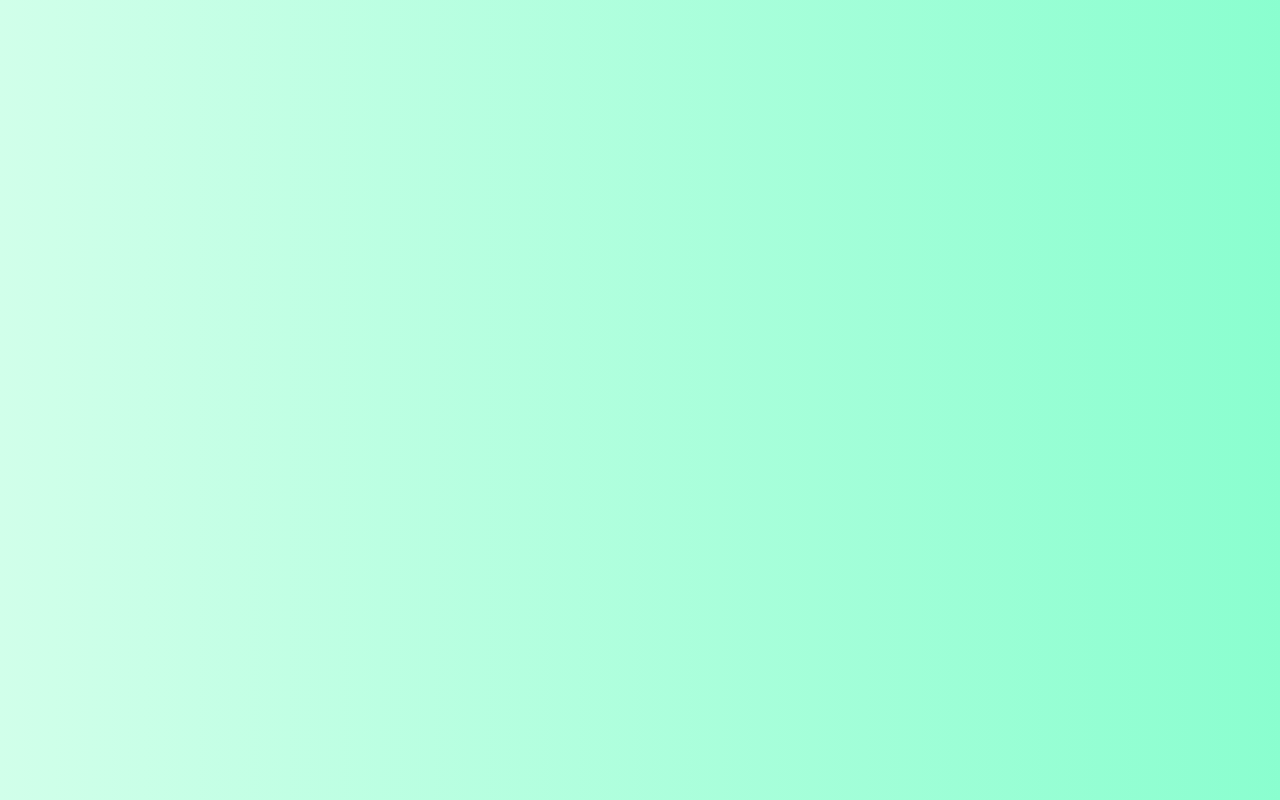
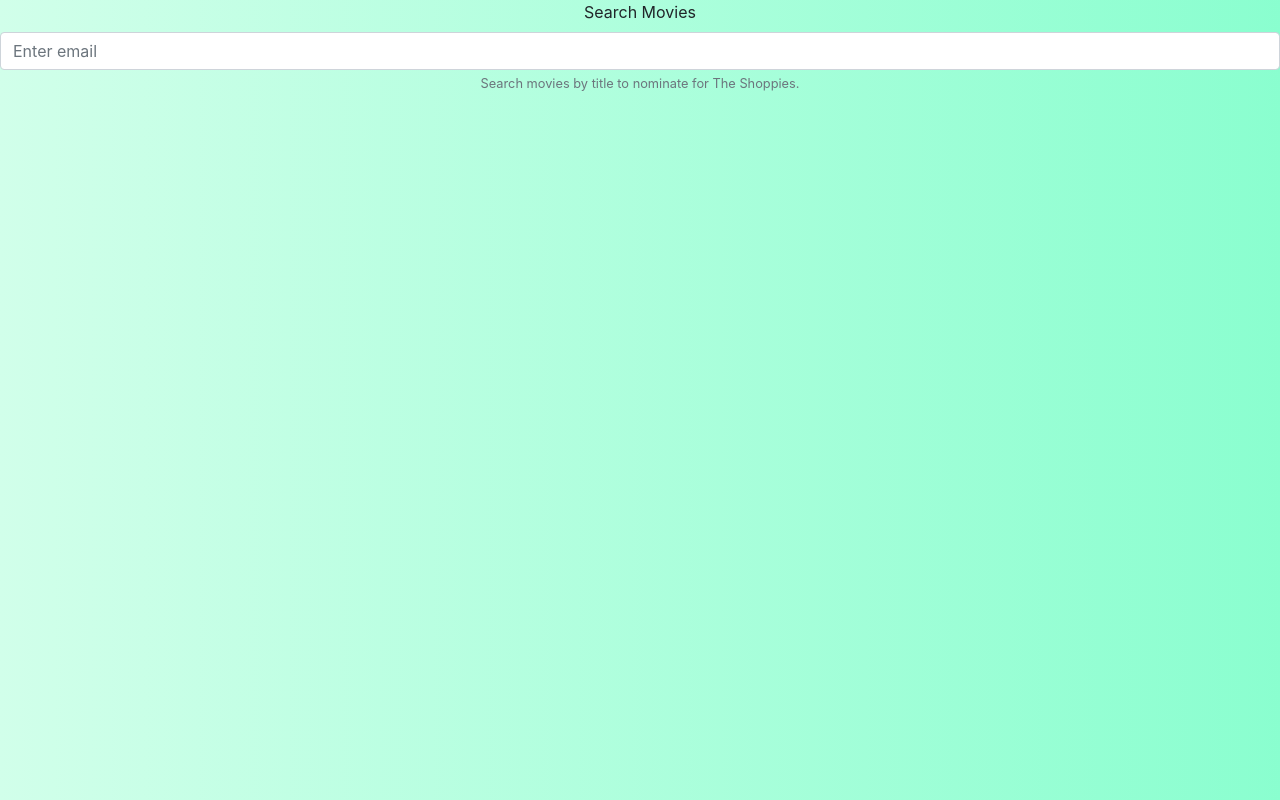
Before and after one commit to carlsachs/shopify_challenge, a React (Create React App) app in the folder shopify_movies/: page / in a window 1280 px wide. Built offline with nearby package versions, Linux system fonts and the light colour scheme.

Commit message:
added basic search form up top, not functional yet

```diff
--- a/shopify_movies/package.json
+++ b/shopify_movies/package.json
@@ -7,6 +7,7 @@
     "@testing-library/react": "^9.5.0",
     "@testing-library/user-event": "^7.2.1",
     "axios": "^0.20.0",
+    "bootstrap": "^4.5.2",
     "react": "^16.13.1",
     "react-bootstrap": "^1.3.0",
     "react-dom": "^16.13.1",
@@ -14,7 +15,8 @@
     "react-router-dom": "^5.2.0",
     "react-scripts": "3.4.3",
     "redux": "^4.0.5",
-    "redux-thunk": "^2.3.0"
+    "redux-thunk": "^2.3.0",
+    "styled-components": "^5.2.0"
   },
   "scripts": {
     "start": "react-scripts start",
--- a/shopify_movies/src/App.js
+++ b/shopify_movies/src/App.js
@@ -1,9 +1,27 @@
-import React from 'react';
+import React, { useState, useEffect, useRef } from 'react';
+
+//styling
+import styled from "styled-components";
 import './App.css';
 
-function App() {
+//components
+import SearchBar from "./components/SearchBar";
+
+//styled-components
+const Top = styled.div`
+  width: 100%;
+  height: 500px;
+`;
+
+function App(props) {
   return (
     <div className="App">
+
+      <Top>
+
+        <SearchBar />
+
+      </Top>
 
     </div>
   );
--- a/shopify_movies/src/actions/actions.js
+++ b/shopify_movies/src/actions/actions.js
@@ -10,7 +10,7 @@ export const getMovies = () => {
     return dispatch => {
       dispatch({ type: FETCH_MOVIES_START });
       axios
-        .get("")
+        .get("http://www.omdbapi.com/?i=tt3896198&apikey=a06127f9")
         .then(res => {
           console.log(res.data);
           dispatch({ type: FETCH_MOVIES_SUCCESS, payload: res.data });
--- /dev/null
+++ b/shopify_movies/src/components/SearchBar.js
@@ -0,0 +1,28 @@
+import React from "react";
+
+//styling
+import styled from "styled-components";
+import { Form } from "react-bootstrap";
+
+const Wrapper = styled.div`
+
+`;
+
+const SearchBar = (props) => {
+
+    return (
+        <Wrapper>
+            <Form>
+                <Form.Group controlId="formBasicEmail">
+                    <Form.Label>Search Movies</Form.Label>
+                    <Form.Control type="email" placeholder="Enter email" />
+                    <Form.Text className="text-muted">
+                    Search movies by title to nominate for The Shoppies.
+                    </Form.Text>
+                </Form.Group>
+            </Form>
+        </Wrapper>
+    )
+}
+
+export default SearchBar;
```
Also changed, not shown: 1 other file (tests, documents, lock files or other folders).
